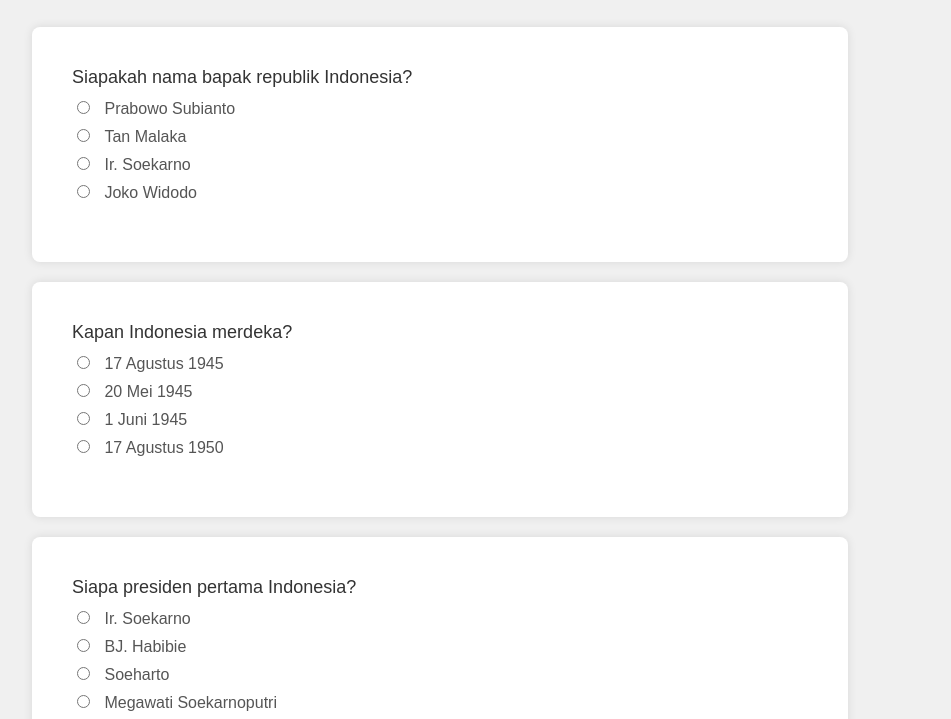
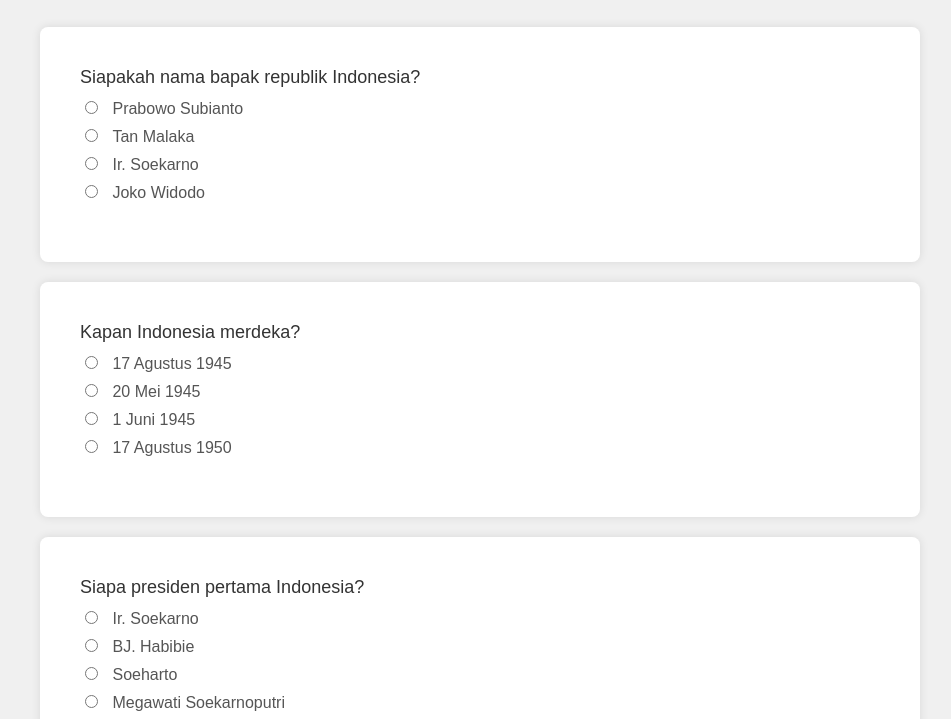
Before and after one commit to sticiy/kuis, a plain HTML site: page index.html in a window 1280 px wide. Shown: the part 81-800 px from the top of the page, without its empty margins (200-1151 px from the left). Drawn offline with Linux system fonts and the light colour scheme.

Commit message:
second commit

```diff
--- a/style.css
+++ b/style.css
@@ -22,7 +22,7 @@ h1 {
 }
 
 .container {
-    width: 51rem;
+    width: 50rem;
     margin: auto;
 }
 
@@ -50,7 +50,7 @@ form {
     /* padding: 15px; */
     /* margin-bottom: 20px; */
     box-shadow: 0 0 10px rgba(0, 0, 0, 0.1);
-    max-width: 50rem;
+    width: 50rem;
     padding: 40px;
     margin: auto;
     margin-bottom: 20px;
```
